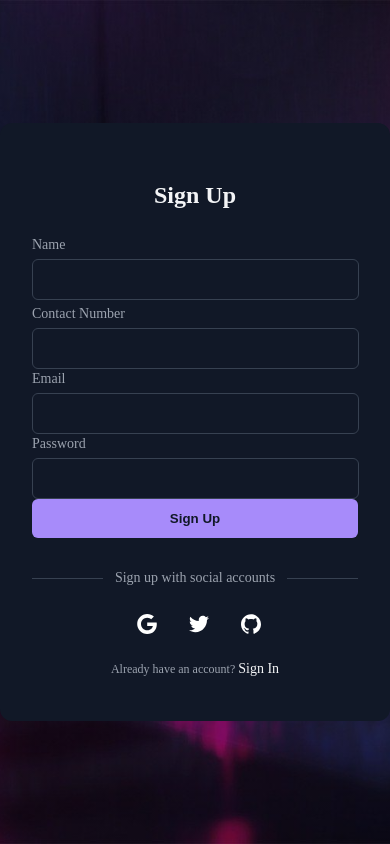
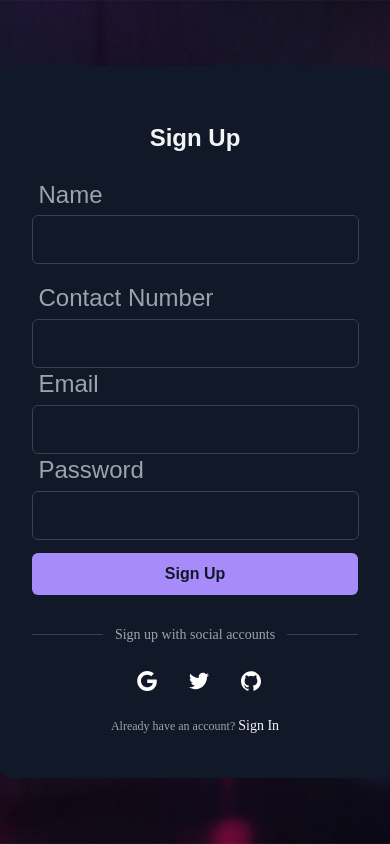
Before and after one commit to HardikUpadhyay007/automobile-final, a website: page src/signup.html in a window 390 px wide. Drawn offline with Linux system fonts and the light colour scheme.

Commit message:
made the pages more responsive

```diff
--- a/src/signup.css
+++ b/src/signup.css
@@ -31,6 +31,7 @@ html {
     font-size: 1.5rem;
     line-height: 2rem;
     font-weight: 700;
+    font-family: "Nunito", sans-serif;
 }
 
 .form {
@@ -39,14 +40,17 @@ html {
 
 .input-group {
     margin-top: 0.25rem;
-    font-size: 0.875rem;
+    font-size: 1.5rem;
     line-height: 1.25rem;
+    font-family: "Nunito", sans-serif;
+    padding-bottom: 4%;
 }
 
 .input-group label {
     display: block;
     color: rgba(156, 163, 175, 1);
     margin-bottom: 4px;
+    padding: 2%;
 }
 
 .input-group input {
@@ -55,7 +59,7 @@ html {
     border: 1px solid rgba(55, 65, 81, 1);
     outline: 0;
     background-color: rgba(17, 24, 39, 1);
-    padding: 0.75rem 1rem;
+    padding: 1rem 1rem;
     color: rgba(243, 244, 246, 1);
 }
 
@@ -94,6 +98,8 @@ html {
     border: none;
     border-radius: 0.375rem;
     font-weight: 600;
+    font-family: "Nunito", sans-serif;
+    font-size: 1rem;
 }
 
 .social-message {
```
